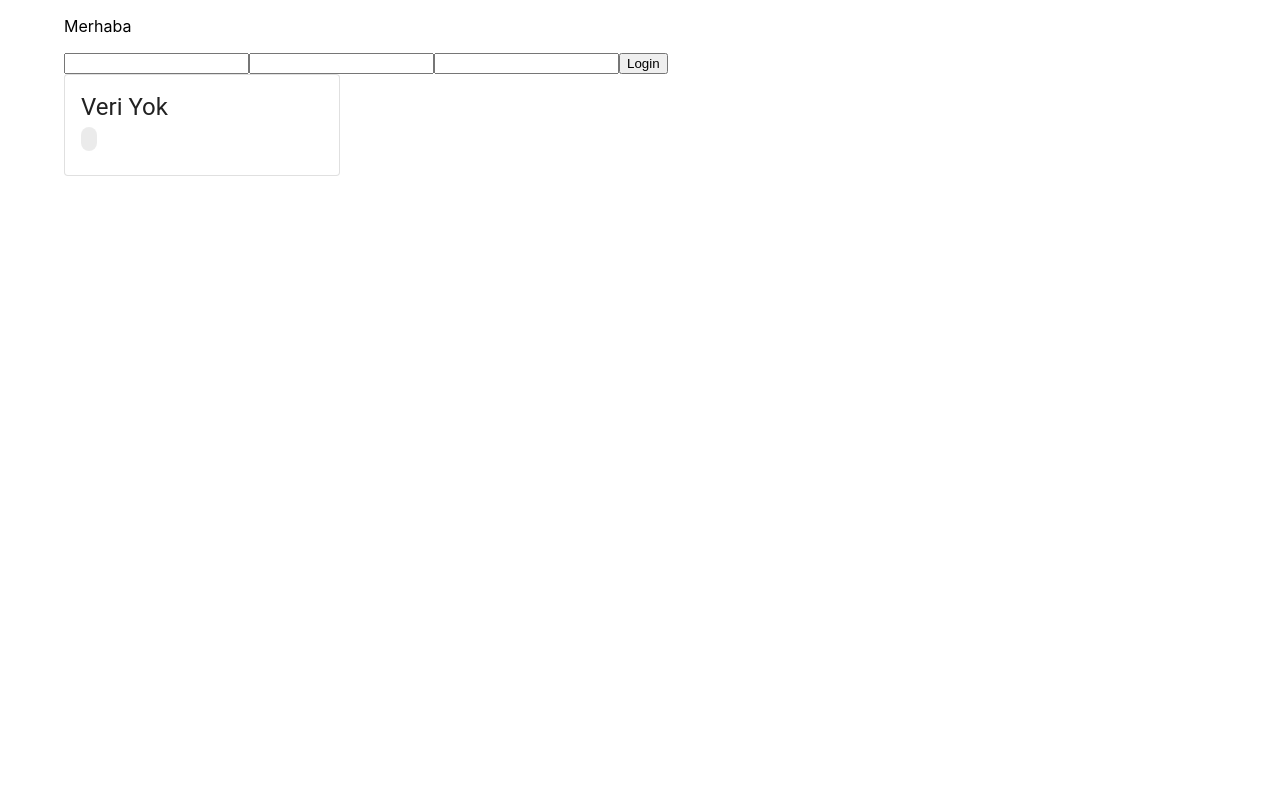
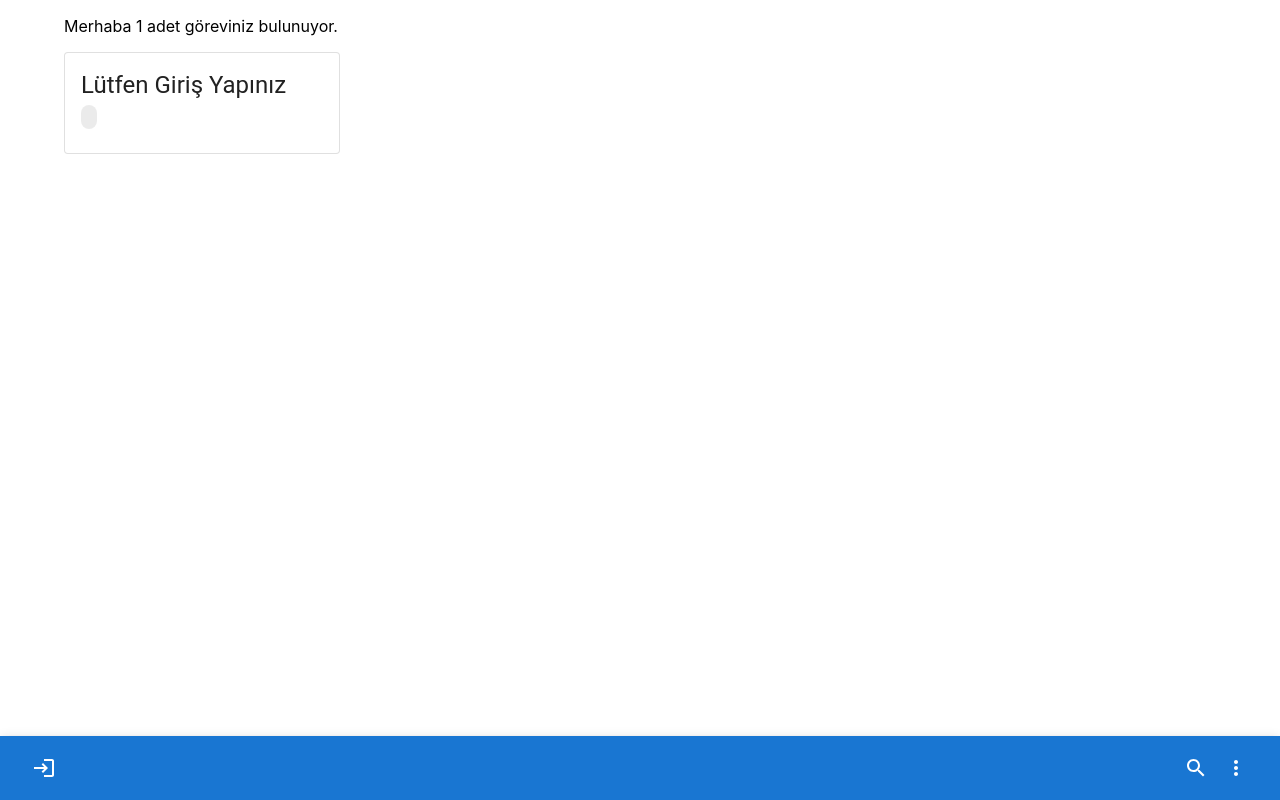
Before and after one commit to ihsansunman/MERN-Project, a React (Create React App) app: page / in a window 1280 px wide. Built offline with nearby package versions, Linux system fonts and the light colour scheme.

Commit message:
Set Login Action

```diff
--- a/src/App.js
+++ b/src/App.js
@@ -12,7 +12,7 @@ function App() {
   const token = localStorage.getItem("Token");
   const [data, setData] = useState([
     {
-      baslik: "Veri Yok",
+      baslik: "Lütfen Giriş Yapınız",
     },
   ]);
 
@@ -40,7 +40,7 @@ function App() {
 
   return (
     <Container maxWidth="lg">
-      <p>Merhaba</p>
+      <p>Merhaba {data.length} adet göreviniz bulunuyor.</p>
 
       <Login getData={getData} />
 
--- a/src/Components/Login.js
+++ b/src/Components/Login.js
@@ -1,11 +1,40 @@
-import React, {useState} from 'react';
+import React, { useState } from "react";
 import axios from "axios";
 
-export default function Login({getData}) {
-  const [username, setUsername] = useState('')
-  const [password, setPassword] = useState('')
-  const [email, setEmail] = useState('')
+import { styled } from "@mui/material/styles";
+import AppBar from "@mui/material/AppBar";
+import Box from "@mui/material/Box";
+import Toolbar from "@mui/material/Toolbar";
+import IconButton from "@mui/material/IconButton";
+import Fab from "@mui/material/Fab";
+import LoginIcon from "@mui/icons-material/Login";
+import LogoutIcon from "@mui/icons-material/Logout";
+import SearchIcon from "@mui/icons-material/Search";
+import MoreIcon from "@mui/icons-material/MoreVert";
+import Modal from "@mui/material/Modal";
+import Typography from "@mui/material/Typography";
+import TextField from "@mui/material/TextField";
+import Button from "@mui/material/Button";
 
+export default function Login({ getData }) {
+  const [open, setOpen] = useState(false);
+  const [username, setUsername] = useState("");
+  const [password, setPassword] = useState("");
+  const [email, setEmail] = useState("");
+  const handleOpen = () => setOpen(true);
+  const handleClose = () => setOpen(false);
+
+  const style = {
+    position: "absolute",
+    top: "50%",
+    left: "50%",
+    transform: "translate(-50%, -50%)",
+    width: 400,
+    bgcolor: "background.paper",
+    border: "2px solid #000",
+    boxShadow: 24,
+    p: 4,
+  };
 
   const userLogin = () => {
     axios
@@ -15,19 +44,75 @@ export default function Login({getData}) {
         email: email,
       })
       .then(function (response) {
-            localStorage.setItem('Token', response.data.token)
+        localStorage.setItem("Token", response.data.token);
       })
-          .then(function (){
-            getData()
-          })
+      .then(function () {
+        getData();
+        setOpen(false);
+      });
+  };
+
+  const userLogout = ()=>{
+    localStorage.removeItem('Token')
+    location.reload();
   }
+
+  const StyledFab = styled(Fab)({
+    position: "absolute",
+    zIndex: 1,
+    top: -30,
+    left: 0,
+    right: 0,
+    margin: "0 auto",
+  });
 
   return (
     <>
-        <input type='text' id='username' onChange={(e) => setUsername(e.target.value)}/>
-        <input type='password' id='password' onChange={(e) => setPassword(e.target.value)}/>
-        <input type='email' id='email' onChange={(e) => setEmail(e.target.value)}/>
-        <button onClick={() => userLogin()}>Login</button>
+      <AppBar position="fixed" color="primary" sx={{ top: "auto", bottom: 0 }}>
+        <Toolbar>
+          {localStorage.getItem("Token") ? (
+            <IconButton color="inherit" onClick={userLogout}>
+            <LogoutIcon />
+          </IconButton>
+          ) : (
+            <IconButton color="inherit" onClick={handleOpen}>
+              <LoginIcon />
+            </IconButton>
+          )}
+
+          <Box sx={{ flexGrow: 1 }} />
+          <IconButton color="inherit">
+            <SearchIcon />
+          </IconButton>
+          <IconButton color="inherit">
+            <MoreIcon />
+          </IconButton>
+        </Toolbar>
+      </AppBar>
+
+      <Modal open={open} onClose={handleClose}>
+        <Box sx={style}>
+          <Typography variant="h6">Giriş</Typography>
+          <TextField
+            label="E-Mail"
+            variant="outlined"
+            margin="dense"
+            fullWidth
+            onChange={(e) => setEmail(e.target.value)}
+          />
+          <TextField
+            label="Şifre"
+            type="password"
+            variant="outlined"
+            margin="dense"
+            fullWidth
+            onChange={(e) => setPassword(e.target.value)}
+          />
+          <Button variant="contained" onClick={() => userLogin()}>
+            Giriş
+          </Button>
+        </Box>
+      </Modal>
     </>
-  )
+  );
 }
--- a/src/Components/NewNote.js
+++ b/src/Components/NewNote.js
@@ -7,7 +7,6 @@ import TextField from "@mui/material/TextField";
 import SpeedDial from "@mui/material/SpeedDial";
 import SpeedDialIcon from "@mui/material/SpeedDialIcon";
 import Button from "@mui/material/Button";
-import SendIcon from "@mui/icons-material/Send";
 import Select from "@mui/material/Select";
 import MenuItem from "@mui/material/MenuItem";
 
@@ -45,8 +44,8 @@ export default function NewNote({ getData }) {
         }
       )
       .then(function () {
-        getData()
-        setOpen(false)
+        getData();
+        setOpen(false);
       });
   };
 
@@ -55,13 +54,17 @@ export default function NewNote({ getData }) {
       <SpeedDial
         ariaLabel="New Note"
         onClick={handleOpen}
-        sx={{ position: "absolute", bottom: 16, right: 16 }}
+        sx={{
+          position: "absolute",
+          zIndex: 1101,
+          bottom: 30,
+          left: 0,
+          right: 0,
+          margin: "0 auto",
+        }}
         icon={<SpeedDialIcon />}
       />
-      <Modal
-        open={open}
-        onClose={handleClose}
-      >
+      <Modal open={open} onClose={handleClose}>
         <Box sx={style}>
           <Typography variant="h6">Yeni Not Ekle</Typography>
           <TextField
@@ -89,7 +92,6 @@ export default function NewNote({ getData }) {
           </Select>
           <Button
             variant="contained"
-            endIcon={<SendIcon />}
             onClick={() => postNote(noteHeader, noteBody, notePriority)}
           >
             Ekle
```
Lines whose indentation alone changed are shown as unchanged.
